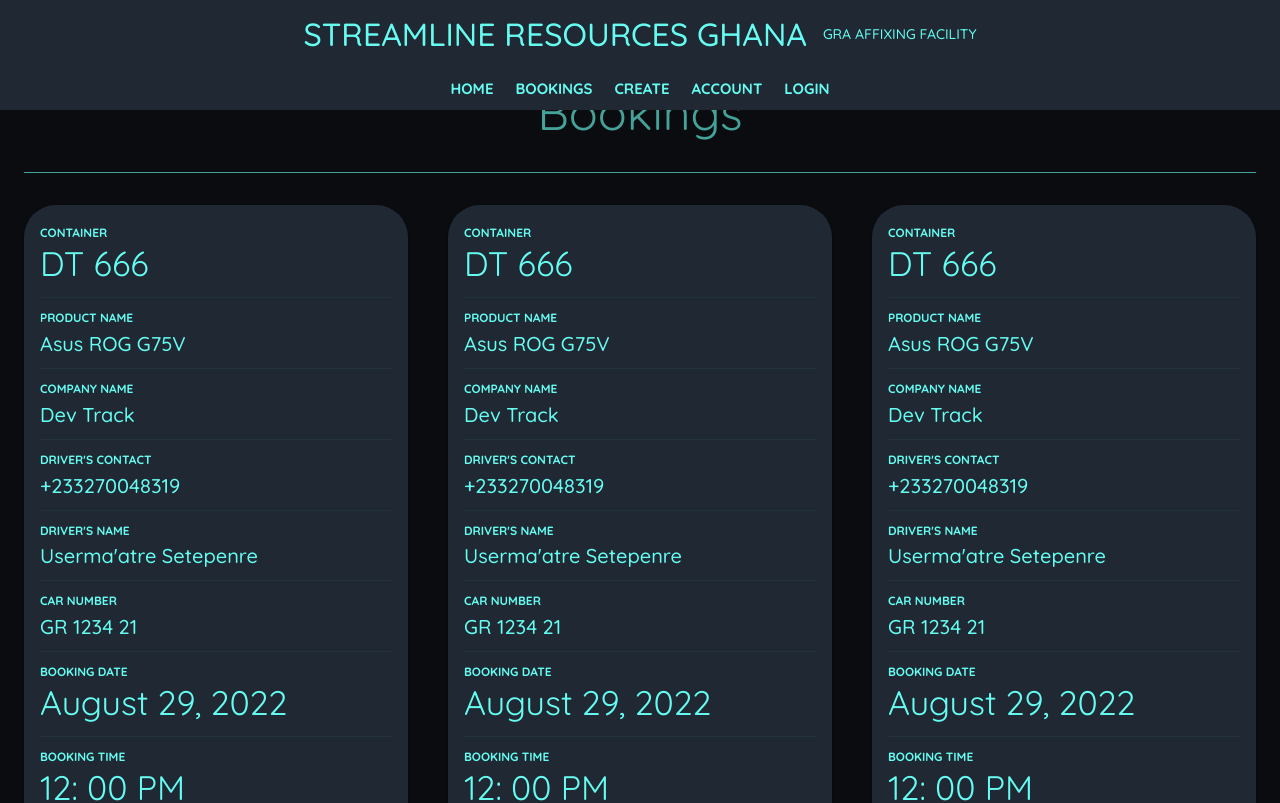
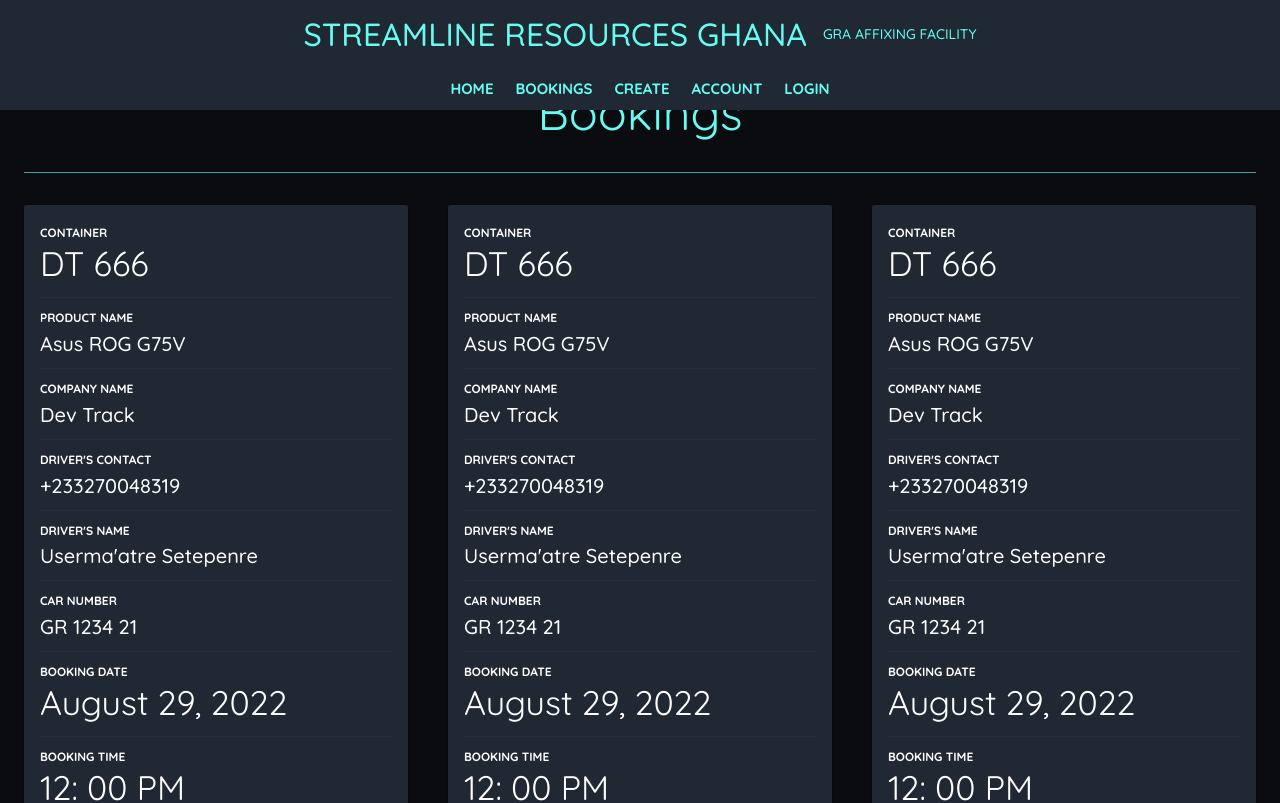
Before and after one commit to stanleyHayes/bookings, a React (Create React App) app: page /bookings in a window 1280 px wide. Shown: the top 803 px of the page. Built offline with nearby package versions, Linux system fonts and the light colour scheme.

Commit message:
minor changes

```diff
--- a/src/components/shared/booking.js
+++ b/src/components/shared/booking.js
@@ -30,9 +30,9 @@ const Booking = ({booking}) => {
             title: {
                 textTransform: "uppercase"
             },
-            caption:{
+            caption: {
                 textTransform: "uppercase",
-                fontWeight:700
+                fontWeight: 700
             }
         }
     });
@@ -42,29 +42,35 @@ const Booking = ({booking}) => {
     return (
         <Card variant="elevation" elevation={1}>
             <CardContent>
-                <Typography variant="caption" className={classes.caption}>Container</Typography>
-                <Typography variant="h4" gutterBottom={true}>{booking.container}</Typography>
+                <Typography color="textSecondary" variant="caption" className={classes.caption}>Container</Typography>
+                <Typography color="textSecondary" variant="h4" gutterBottom={true}>{booking.container}</Typography>
                 <Divider variant="fullWidth" light={true} className={classes.subDivider}/>
-                <Typography variant="caption" className={classes.caption}>Product Name</Typography>
-                <Typography variant="h6" gutterBottom={true}>{booking.product}</Typography>
+                <Typography color="textSecondary" variant="caption" className={classes.caption}>Product
+                    Name</Typography>
+                <Typography color="textSecondary" variant="h6" gutterBottom={true}>{booking.product}</Typography>
                 <Divider variant="fullWidth" light={true} className={classes.subDivider}/>
-                <Typography variant="caption" className={classes.caption}>Company Name</Typography>
-                <Typography variant="h6" gutterBottom={true}>{booking.company}</Typography>
+                <Typography color="textSecondary" variant="caption" className={classes.caption}>Company
+                    Name</Typography>
+                <Typography color="textSecondary" variant="h6" gutterBottom={true}>{booking.company}</Typography>
                 <Divider variant="fullWidth" light={true} className={classes.subDivider}/>
-                <Typography variant="caption" className={classes.caption}>Driver's Contact</Typography>
-                <Typography variant="h6" gutterBottom={true}>{booking.contact}</Typography>
+                <Typography color="textSecondary" variant="caption" className={classes.caption}>Driver's
+                    Contact</Typography>
+                <Typography color="textSecondary" variant="h6" gutterBottom={true}>{booking.contact}</Typography>
                 <Divider variant="fullWidth" light={true} className={classes.subDivider}/>
-                <Typography variant="caption" className={classes.caption}>Driver's Name</Typography>
-                <Typography variant="h6" gutterBottom={true}>{booking.name}</Typography>
+                <Typography color="textSecondary" variant="caption" className={classes.caption}>Driver's
+                    Name</Typography>
+                <Typography color="textSecondary" variant="h6" gutterBottom={true}>{booking.name}</Typography>
                 <Divider variant="fullWidth" light={true} className={classes.subDivider}/>
-                <Typography variant="caption" className={classes.caption}>Car Number</Typography>
-                <Typography variant="h6" gutterBottom={true}>{booking.car}</Typography>
+                <Typography color="textSecondary" variant="caption" className={classes.caption}>Car Number</Typography>
+                <Typography color="textSecondary" variant="h6" gutterBottom={true}>{booking.car}</Typography>
                 <Divider variant="fullWidth" light={true} className={classes.subDivider}/>
-                <Typography variant="caption" className={classes.caption}>Booking date</Typography>
-                <Typography variant="h4" gutterBottom={true}>{booking.date}</Typography>
+                <Typography color="textSecondary" variant="caption" className={classes.caption}>Booking
+                    date</Typography>
+                <Typography color="textSecondary" variant="h4" gutterBottom={true}>{booking.date}</Typography>
                 <Divider variant="fullWidth" light={true} className={classes.subDivider}/>
-                <Typography variant="caption" className={classes.caption}>Booking Time</Typography>
-                <Typography variant="h4" gutterBottom={true}>{booking.time}</Typography>
+                <Typography color="textSecondary" variant="caption" className={classes.caption}>Booking
+                    Time</Typography>
+                <Typography color="textSecondary" variant="h4" gutterBottom={true}>{booking.time}</Typography>
             </CardContent>
         </Card>
     )
--- a/src/components/shared/display.js
+++ b/src/components/shared/display.js
@@ -40,20 +40,20 @@ const Display = ({booking}) => {
     return (
         <Card variant="elevation" elevation={8} className={classes.card}>
             <CardContent>
-                <Typography className={classes.title} variant="h5" align="center">Affixing Now</Typography>
+                <Typography color="textSecondary" className={classes.title} variant="h5" align="center">Affixing Now</Typography>
                 <Grid container={true} justify="center">
                     <Grid item={true}>
                         <Divider className={classes.shortDivider} variant="middle" />
                     </Grid>
                 </Grid>
                 <Typography color="textSecondary" variant="h6" align="center" className={classes.caption}>Container Number</Typography>
-                <Typography color="textPrimary" variant="h1" align="center">{booking.container}</Typography>
+                <Typography color="textSecondary" variant="h1" align="center">{booking.container}</Typography>
                 <Divider className={classes.divider} variant="fullWidth" light={true} />
-                <Typography color="textSecondary" variant="h6" align="center" className={classes.caption}>Booking Date</Typography>
-                <Typography variant="h3" align="center">{new Date(booking.date).toLocaleDateString()}</Typography>
+                <Typography  color="textSecondary" variant="h6" align="center" className={classes.caption}>Booking Date</Typography>
+                <Typography color="textSecondary" variant="h3" align="center">{new Date(booking.date).toLocaleDateString()}</Typography>
                 <Divider className={classes.divider} variant="fullWidth" light={true} />
                 <Typography color="textSecondary" variant="h6" align="center" className={classes.caption}>Next</Typography>
-                <Typography variant="h3" align="center">{booking.container}</Typography>
+                <Typography color="textSecondary" variant="h3" align="center">{booking.container}</Typography>
             </CardContent>
         </Card>
     )
--- a/src/index.js
+++ b/src/index.js
@@ -21,7 +21,7 @@ const theme = createMuiTheme({
         },
         text: {
             primary: "#66fcf1",
-            secondary: "#45a298",
+            secondary: "#ffffff",
             hint: "#c5c6c7",
             disabled: "#c5c6c7"
         },
@@ -33,13 +33,15 @@ const theme = createMuiTheme({
         },
         action: {
             hover: "#45a298",
-            active: "#45a298"
+            active: "#45a298",
+            selected: "#45a298",
+            focus:"#45a298"
         },
         divider: "#45a298",
         type: "dark"
     },
     shape: {
-        borderRadius: 32
+        borderRadius: 2
     }
 });
 
--- a/src/pages/authentication/account-page.js
+++ b/src/pages/authentication/account-page.js
@@ -37,7 +37,8 @@ const AccountPage = () => {
             button: {
                 paddingTop: 16,
                 paddingBottom: 16,
-                marginTop: 16
+                marginTop: 16,
+                marginBottom: 16
             },
             title: {
                 textTransform: "uppercase"
@@ -56,7 +57,7 @@ const AccountPage = () => {
     return (
         <Layout>
             <Container className={classes.container}>
-                <Typography  color="textSecondary"  variant="h3" align="center">
+                <Typography color="textPrimary" variant="h3" align="center">
                     Account Information
                 </Typography>
 
@@ -67,16 +68,27 @@ const AccountPage = () => {
                         <Card variant="elevation" elevation={1}>
                             <CardContent>
 
-                                <Typography align="center" gutterBottom={true} variant="h4">Stanley Hayford</Typography>
+                                <Typography
+                                    color="textSecondary"
+                                    variant="caption"
+                                    gutterBottom={true}>
+                                    Name
+                                </Typography>
+
+                                <Typography color="textSecondary" gutterBottom={true} variant="h4">
+                                    Stanley Hayford
+                                </Typography>
 
                                 <Divider variant="fullWidth" className={classes.subDivider} light={true}/>
 
-                                <Typography align="center" variant="h6">Assistant Director</Typography>
+                                <Typography color="textSecondary" variant="caption"
+                                            gutterBottom={true}>Position</Typography>
+                                <Typography color="textSecondary" variant="h6">Assistant Director</Typography>
 
                                 <Divider variant="fullWidth" className={classes.subDivider} light={true}/>
-
-                                <Typography align="center" variant="body2">IT Department</Typography>
-
+                                <Typography color="textSecondary" variant="caption"
+                                            gutterBottom={true}>Department</Typography>
+                                <Typography color="textSecondary" variant="body1">IT Department</Typography>
 
                             </CardContent>
                         </Card>
@@ -88,17 +100,16 @@ const AccountPage = () => {
                         <Card variant="elevation" elevation={1}>
                             <CardContent>
                                 <Link to="/auth/change-password" className={classes.link}>
-                                    <Button variant="outlined" size="large" fullWidth={true}>
+                                    <Button className={classes.button} variant="outlined" size="large" fullWidth={true}>
                                         Change Password
                                     </Button>
                                 </Link>
 
                                 <Divider variant="fullWidth" className={classes.subDivider} light={true}/>
 
-                                <Button variant="outlined" size="large" fullWidth={true}>
+                                <Button className={classes.button} variant="outlined" size="large" fullWidth={true}>
                                     Logout
                                 </Button>
-
                             </CardContent>
                         </Card>
                     </Grid>
--- a/src/pages/authentication/change-password-page.js
+++ b/src/pages/authentication/change-password-page.js
@@ -101,7 +101,7 @@ const ChangePasswordPage = () => {
     return (
         <Layout>
             <Container className={classes.container}>
-                <Typography  color="textSecondary"  variant="h3" align="center">Change Password</Typography>
+                <Typography  color="textPrimary"  variant="h3" align="center">Change Password</Typography>
 
                 <Divider variant="fullWidth" className={classes.divider}/>
 
--- a/src/pages/authentication/forgot-password-page.js
+++ b/src/pages/authentication/forgot-password-page.js
@@ -68,7 +68,7 @@ const ForgotPasswordPage = () => {
     return (
         <Layout>
             <Container className={classes.container}>
-                <Typography color="textSecondary" variant="h3" align="center">Forgot Password</Typography>
+                <Typography color="textPrimary" variant="h3" align="center">Forgot Password</Typography>
 
                 <Divider variant="fullWidth" className={classes.divider}/>
 
--- a/src/pages/authentication/login-page.js
+++ b/src/pages/authentication/login-page.js
@@ -83,7 +83,7 @@ const LoginPage = () => {
     return (
         <Layout>
             <Container className={classes.container}>
-                <Typography  color="textSecondary"  variant="h3" align="center">Sign In</Typography>
+                <Typography  color="textPrimary"  variant="h3" align="center">Sign In</Typography>
 
                 <Divider variant="fullWidth" className={classes.divider}/>
 
--- a/src/pages/bookings/bookings-page.js
+++ b/src/pages/bookings/bookings-page.js
@@ -33,7 +33,7 @@ const BookingsPage = () => {
     return (
         <Layout>
             <Container className={classes.container}>
-                <Typography  color="textSecondary"  variant="h3" align="center">Bookings</Typography>
+                <Typography  color="textPrimary"  variant="h3" align="center">Bookings</Typography>
 
                 <Divider variant="fullWidth" className={classes.divider}/>
 
--- a/src/pages/bookings/create-booking.js
+++ b/src/pages/bookings/create-booking.js
@@ -128,7 +128,7 @@ const CreateBookingPage = () => {
     return (
         <Layout>
             <Container className={classes.container}>
-                <Typography  color="textSecondary"  variant="h3" align="center">Create Booking</Typography>
+                <Typography  color="textPrimary"  variant="h3" align="center">Create Booking</Typography>
 
                 <Divider variant="fullWidth" className={classes.divider}/>
 
--- a/src/pages/home/home-page.js
+++ b/src/pages/home/home-page.js
@@ -43,7 +43,7 @@ const HomePage = () => {
     return (
         <Layout>
             <Container className={classes.container}>
-                <Typography color="textSecondary" variant="h3" align="center">Bookings</Typography>
+                <Typography color="textPrimary" variant="h3" align="center">Bookings</Typography>
 
                 <Divider variant="fullWidth" className={classes.divider}/>
 
```
